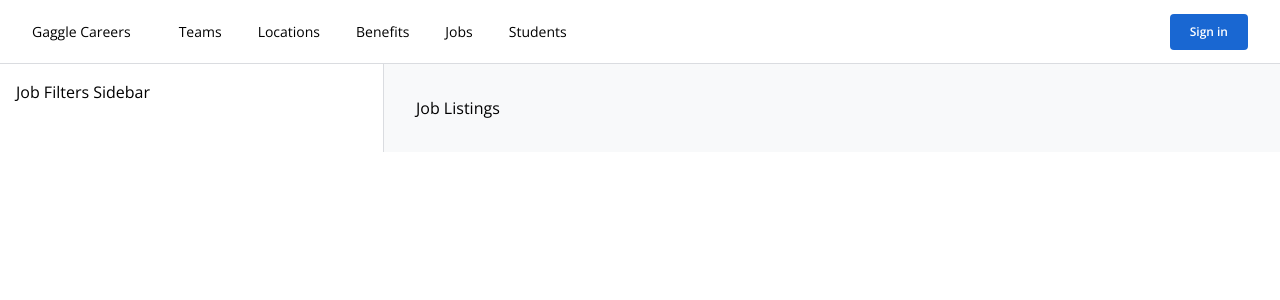
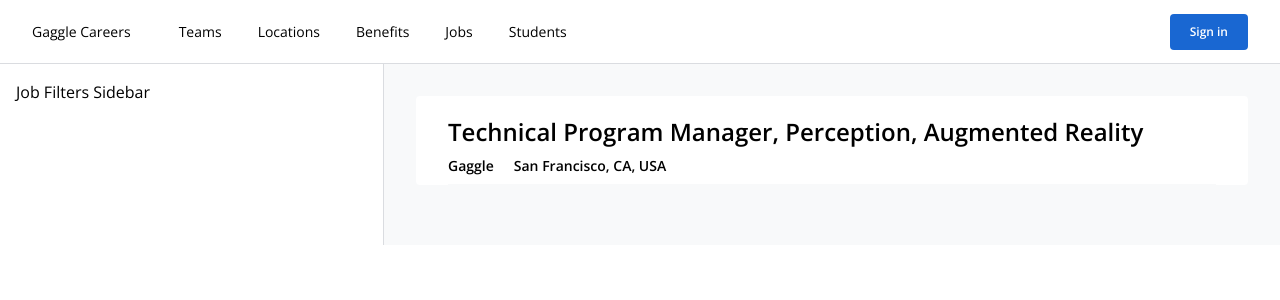
Before and after one commit to neopythe/job-search, a Vue app: page /#/jobs/results in a window 1280 px wide. Shown: the top 300 px of the page. Built offline with nearby package versions, Linux system fonts and the light colour scheme.

Commit message:
add job title and location to individual job listing

```diff
--- a/src/components/JobResults/JobListings.vue
+++ b/src/components/JobResults/JobListings.vue
@@ -1,5 +1,28 @@
 <template>
-  <main class="flex-auto bg-brand-gray-2 p-8">Job Listings</main>
+  <main class="flex-auto bg-brand-gray-2 p-8">
+    <ol>
+      <li class="mb-7">
+        <router-link
+          to="/jobs/results/1"
+          class="borders mx-auto block rounded border-brand-gray-2 bg-white hover:shadow-gray"
+        >
+          <div class="mx-8 border-b border-brand-gray-2 pt-5 pb-2">
+            <h2 class="mb-2 text-2xl font-semibold">
+              Technical Program Manager, Perception, Augmented Reality
+            </h2>
+            <div class="flex align-middle text-sm font-semibold">
+              <div class="mr-5">
+                <span>Gaggle</span>
+              </div>
+              <div>
+                <span>San Francisco, CA, USA</span>
+              </div>
+            </div>
+          </div></router-link
+        >
+      </li>
+    </ol>
+  </main>
 </template>
 
 <script>
```
